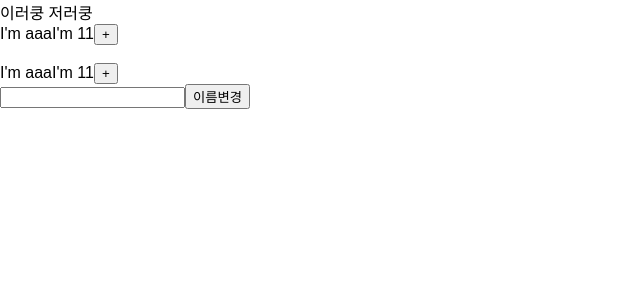
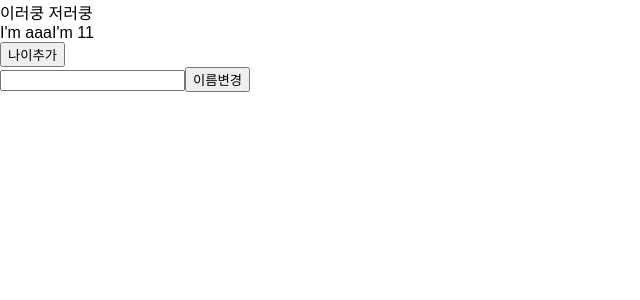
Before and after one commit to megadeth10/MyContext_React, a React (Create React App) app: page / in a window 1280 px wide. Shown: the top 300 px of the page, without its empty margins (0-640 px from the left). Built offline with nearby package versions, Linux system fonts and the light colour scheme.

Commit message:
입력과 출력 component 분리

```diff
--- a/src/App.js
+++ b/src/App.js
@@ -1,7 +1,8 @@
 import React, { Component } from 'react';
 import PropTypes from 'prop-types';
-import DisplayPannel from './components/DisplayPannel'
-import {MyContext, MyProvider, warpperContext} from './context/MyContext'
+import DisplayPannel from './components/DisplayPannel';
+import InputPannel from './components/InputPannel';
+import {MyProvider} from './context/MyContext';
 
 const propTypes = {
 }
@@ -18,6 +19,7 @@ class App extends Component {
       <MyProvider>
         이러쿵 저러쿵
         <DisplayPannel />
+        <InputPannel />
       </MyProvider>
     )
   }
--- a/src/components/DisplayPannel.js
+++ b/src/components/DisplayPannel.js
@@ -1,19 +1,17 @@
 import React, { Component } from 'react';
 import PropTypes from 'prop-types';
 import Person from './Person'
-import Person2 from './Person2'
-import {MyContext, MyProvider, warpperContext} from '../context/MyContext'
+import {warpperContext} from '../context/MyContext'
 
 class DisplayPannel extends React.Component {
     render() {
         return (
             <div>
-                <Person />
-                <br />
-                <Person2 />
+                 I'm {this.props.context.state.name}
+                I'm {this.props.context.state.age}
             </div>
         );
     }
 }
 
-export default DisplayPannel;
+export default warpperContext(DisplayPannel);
--- /dev/null
+++ b/src/components/InputPannel.js
@@ -0,0 +1,64 @@
+import React, { Component } from 'react';
+import PropTypes from 'prop-types';
+import { warpperContext } from '../context/MyContext'
+
+const propTypes = {
+}
+
+const defaultProps = {
+}
+
+class InputPannel extends Component {
+    constructor(props) {
+        super(props);
+        this.state = {
+            textValue: ''
+        }
+
+        this.handleChange = this.handleChange.bind(this);
+        this.handleClick = this.handleClick.bind(this);
+    }
+
+
+    handleChange = (e) => {
+        const value = e.target.value;
+        if (value) {
+            this.setState({ textValue: value });
+        }
+    }
+
+    handleClick = (e) => {
+        const { textValue } = this.state;
+
+        if (textValue) {
+            this.props.context.action.changeName(textValue);
+            this.setState({textValue:''});
+        }
+
+        e.preventDefault();
+    }
+
+    render() {
+        return (
+            <div>
+                <button
+                    onClick={() => this.props.context.action.increaseAge()} >나이추가
+                </button>
+                <br />
+                <input
+                    type="text"
+                    value={this.state.textValue}
+                    onChange={this.handleChange}
+                />
+                <button
+                    onClick={this.handleClick}>이름변경
+                </button>
+            </div>
+        )
+    }
+};
+
+InputPannel.defaultProps = defaultProps;
+InputPannel.propTypes = propTypes;
+
+export default warpperContext(InputPannel);
--- a/src/components/Person.js
+++ b/src/components/Person.js
@@ -1,6 +1,6 @@
 import React, { Component } from 'react';
 import PropTypes from 'prop-types';
-import {MyContext, MyProvider, warpperContext} from '../context/MyContext'
+import { warpperContext} from '../context/MyContext'
 
 class Person extends React.Component {
   constructor(props) {
@@ -8,19 +8,12 @@ class Person extends React.Component {
   }
   render() {
     return (
-      <MyContext.Consumer>
-        {
-          (context) => (
-            <div> I'm {context.state.name}
-              I'm {context.state.age}
-              <button onClick={() => context.action.increaseAge()} > + </button>
+            <div> I'm {this.props.context.state.name}
+              I'm {this.props.context.state.age}
+              <button onClick={() => this.props.context.action.increaseAge()} > + </button>
             </div>
-          )
-        }
-      </MyContext.Consumer>
-
     );
   }
 }
 
-export default Person;
+export default warpperContext(Person);
--- a/src/context/MyContext.js
+++ b/src/context/MyContext.js
@@ -43,4 +43,4 @@ function warpperContext(_Item) {
     }
 }
 
-export { MyContext, MyProvider, warpperContext };
+export {MyProvider, warpperContext};
```
